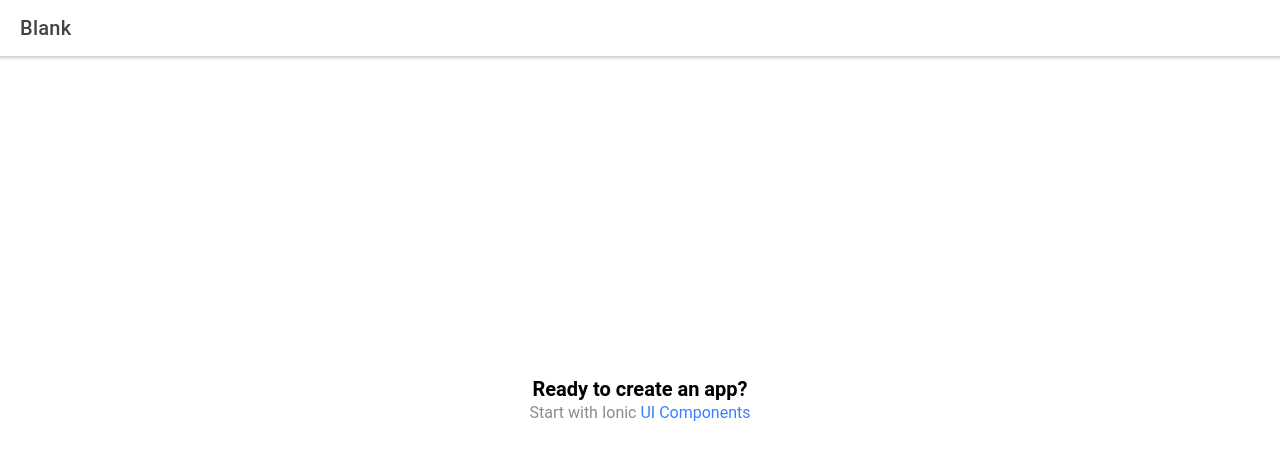
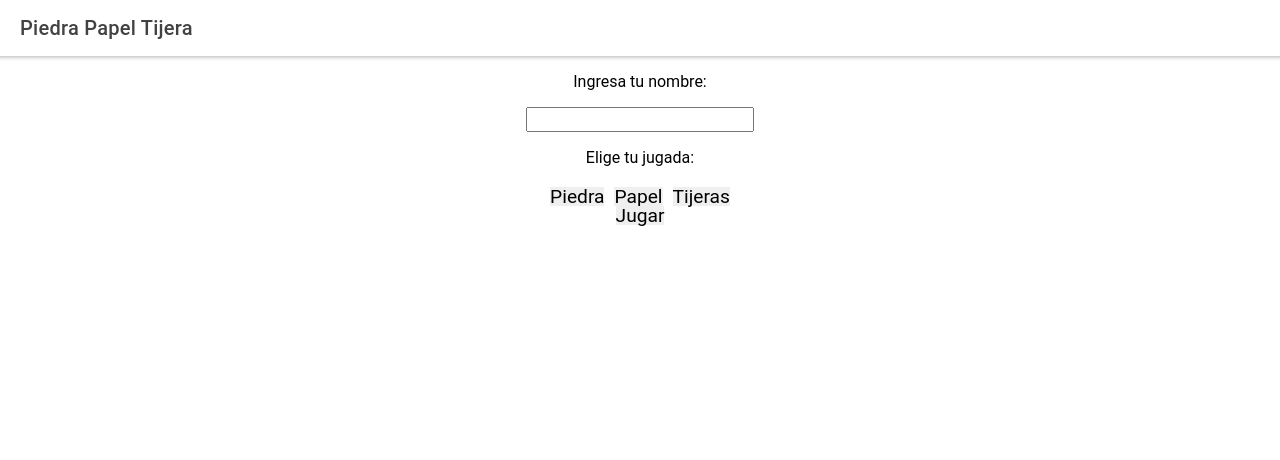
Before and after one commit to Franm0rales/Front_PPT, a React (Create React App) app: page /home in a window 1280 px wide. Shown: the top 460 px of the page. Built offline with nearby package versions, Linux system fonts and the light colour scheme.

Commit message:
logica juego

```diff
--- a/package.json
+++ b/package.json
@@ -8,7 +8,8 @@
     "@capacitor/haptics": "4.1.0",
     "@capacitor/keyboard": "4.1.1",
     "@capacitor/status-bar": "4.1.1",
-    "@ionic/react": "^6.0.0",
+    "@ionic/core": "^6.6.2",
+    "@ionic/react": "^6.6.2",
     "@ionic/react-router": "^6.0.0",
     "@testing-library/jest-dom": "^5.11.9",
     "@testing-library/react": "^13.3.0",
@@ -24,7 +25,7 @@
     "react": "^18.2.0",
     "react-dom": "^18.2.0",
     "react-router": "^5.2.0",
-    "react-router-dom": "^5.2.0",
+    "react-router-dom": "^5.3.4",
     "react-scripts": "^5.0.0",
     "typescript": "^4.1.3",
     "web-vitals": "^0.2.4",
--- a/src/components/ExploreContainer.css
+++ b/src/components/ExploreContainer.css
@@ -1,24 +1,32 @@
-.container {
-  text-align: center;
-  position: absolute;
-  left: 0;
-  right: 0;
-  top: 50%;
-  transform: translateY(-50%);
-}
+.juego-container {
+    max-width: 500px;
+    margin: 0 auto;
+    text-align: center;
+  }
 
-.container strong {
-  font-size: 20px;
-  line-height: 26px;
-}
+  .elecciones-container {
+    display: flex;
+    justify-content: center;
+    gap: 10px;
+    margin-top: 20px;
+  }
 
-.container p {
-  font-size: 16px;
-  line-height: 22px;
-  color: #8c8c8c;
-  margin: 0;
-}
+  button {
+    font-size: 1.2rem;
+    padding: 10px 20px;
 
-.container a {
-  text-decoration: none;
-}
+  }
+
+  .resultado-container {
+    margin-top: 20px;
+  }
+
+  @media only screen and (max-width: 768px) {
+    .elecciones-container {
+      flex-direction: column;
+    }
+
+    button {
+      margin-top: 10px;
+    }
+  }
--- a/src/components/ExploreContainer.tsx
+++ b/src/components/ExploreContainer.tsx
@@ -1,14 +1,80 @@
-import './ExploreContainer.css';
+import React, { useState } from "react";
+import "./ExploreContainer.css";
 
-interface ContainerProps { }
+const elecciones = ["piedra", "papel", "tijeras"];
 
-const ExploreContainer: React.FC<ContainerProps> = () => {
+const Juego = () => {
+  const [nombreJugador, setNombreJugador] = useState("");
+  const [eleccionJugador, setEleccionJugador] = useState("");
+  const [eleccionOponente, setEleccionOponente] = useState("");
+  const [resultado, setResultado] = useState("");
+
+  const manejarNombreJugador = (e: React.ChangeEvent<HTMLInputElement>) => {
+    setNombreJugador(e.currentTarget.value);
+  };
+
+  const manejarClicEleccion = (e: React.MouseEvent<HTMLButtonElement>) => {
+    setEleccionJugador(e.currentTarget.value);
+  };
+
+  const jugar = () => {
+    // Verificar si el jugador ingresó su nombre y eligió una opción antes de jugar
+    if (!nombreJugador || !eleccionJugador) {
+      alert("Ingresa tu nombre y elige una opción antes de jugar.");
+      return;
+    }
+
+    // Generar la elección aleatoria del oponente
+    const eleccionMaquina = elecciones[Math.floor(Math.random() * 3)];
+    setEleccionOponente(eleccionMaquina);
+
+    // Determinar el resultado de la ronda
+    let resultadoRonda;
+    if (eleccionJugador === eleccionMaquina) {
+      resultadoRonda = "Empate";
+    } else if (
+      (eleccionJugador === "piedra" && eleccionMaquina === "tijeras") ||
+      (eleccionJugador === "papel" && eleccionMaquina === "piedra") ||
+      (eleccionJugador === "tijeras" && eleccionMaquina === "papel")
+    ) {
+      resultadoRonda = "Ganaste";
+    } else {
+      resultadoRonda = "Perdiste";
+    }
+
+    // Actualizar el estado del resultado y reiniciar la elección del jugador
+    setResultado(
+      `Elegiste ${eleccionJugador}. El oponente eligió ${eleccionMaquina}. ${resultadoRonda}.`
+    );
+
+  };
+
   return (
-    <div className="container">
-      <strong>Ready to create an app?</strong>
-      <p>Start with Ionic <a target="_blank" rel="noopener noreferrer" href="https://ionicframework.com/docs/components">UI Components</a></p>
+    <div className="juego-container">
+      <p>Ingresa tu nombre:</p>
+      <input type="text" value={nombreJugador} onChange={manejarNombreJugador} />
+      <p>Elige tu jugada:</p>
+      <div className="elecciones-container">
+        <button className="btn-eleccion" onClick={manejarClicEleccion} value="piedra">
+          Piedra
+        </button>
+        <button className="btn-eleccion" onClick={manejarClicEleccion} value="papel">
+          Papel
+        </button>
+        <button className="btn-eleccion" onClick={manejarClicEleccion} value="tijeras">
+          Tijeras
+        </button>
+      </div>
+      <button className="btn-jugar" onClick={jugar}>Jugar</button>
+      {eleccionOponente && (
+        <div className="resultado-container">
+          <p>Tu elegiste: {eleccionJugador}</p>
+          <p>El oponente eligió: {eleccionOponente}</p>
+          <p>{resultado}</p>
+        </div>
+      )}
     </div>
   );
 };
 
-export default ExploreContainer;
+export default Juego;
--- a/src/pages/Home.tsx
+++ b/src/pages/Home.tsx
@@ -1,13 +1,14 @@
 import { IonContent, IonHeader, IonPage, IonTitle, IonToolbar } from '@ionic/react';
+import Juego from '../components/ExploreContainer';
 import ExploreContainer from '../components/ExploreContainer';
 import './Home.css';
 
 const Home: React.FC = () => {
   return (
-    <IonPage>
+    <><IonPage>
       <IonHeader>
         <IonToolbar>
-          <IonTitle>Blank</IonTitle>
+          <IonTitle>Piedra Papel Tijera</IonTitle>
         </IonToolbar>
       </IonHeader>
       <IonContent fullscreen>
@@ -18,7 +19,7 @@ const Home: React.FC = () => {
         </IonHeader>
         <ExploreContainer />
       </IonContent>
-    </IonPage>
+    </IonPage><Juego /></>
   );
 };
 
```
Also changed, not shown: 1 other file (tests, documents, lock files or other folders).
